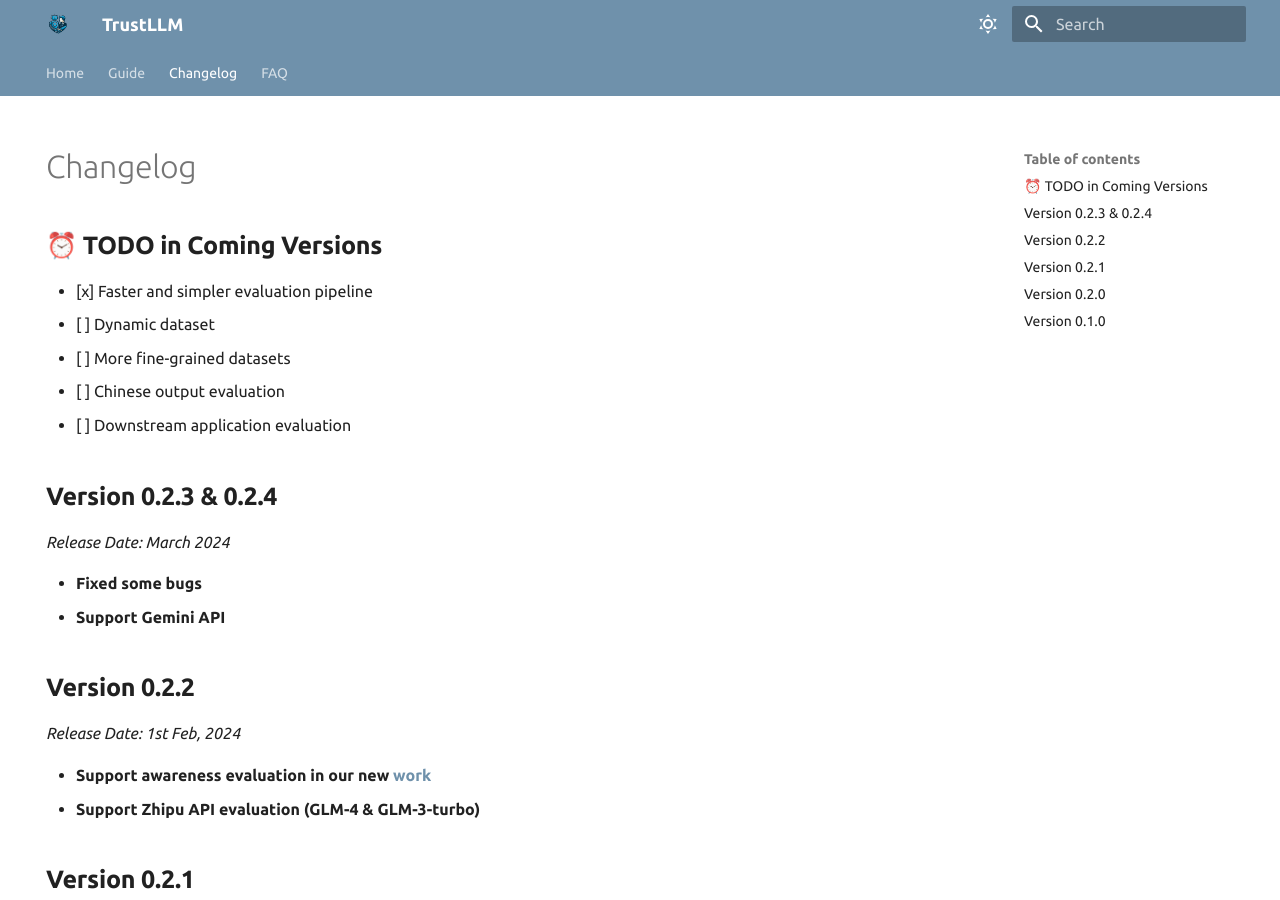
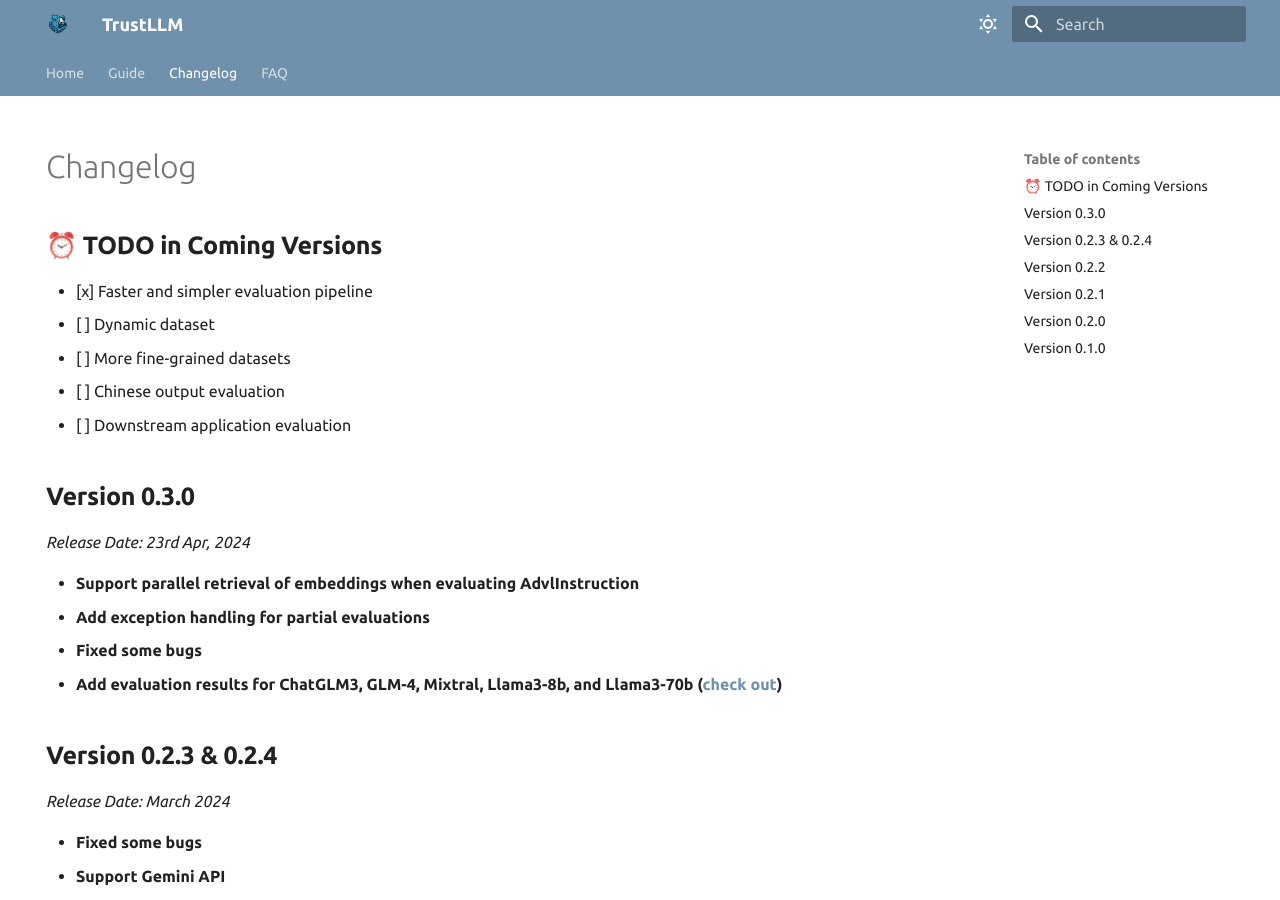
Before and after one commit to HowieHwong/TrustLLM, an MkDocs documentation site: the page built from docs/changelog.md, in a window 1280 px wide and 900 px high. Built offline with MkDocs 1.6.1 and Material for MkDocs 9.7.7, drawn with Linux system fonts in a browser that asks for light colours.

Commit message:
Update changelog.md

```diff
--- a/docs/changelog.md
+++ b/docs/changelog.md
@@ -11,6 +11,15 @@ hide:
 - [ ] Chinese output evaluation
 - [ ] Downstream application evaluation
 
+
+## **Version 0.3.0**
+
+*Release Date: 23rd Apr, 2024*
+
+- **Support parallel retrieval of embeddings when evaluating AdvlInstruction**
+- **Add exception handling for partial evaluations**
+- **Fixed some bugs**
+- **Add evaluation results for ChatGLM3, GLM-4, Mixtral, Llama3-8b, and Llama3-70b ([check out](https://trustllmbenchmark.github.io/TrustLLM-Website/leaderboard.html))**
 
 ## **Version 0.2.3 & 0.2.4**
 
```
